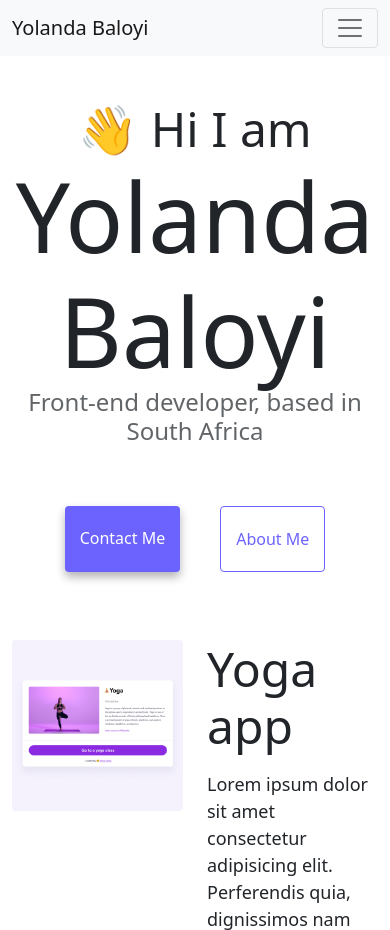
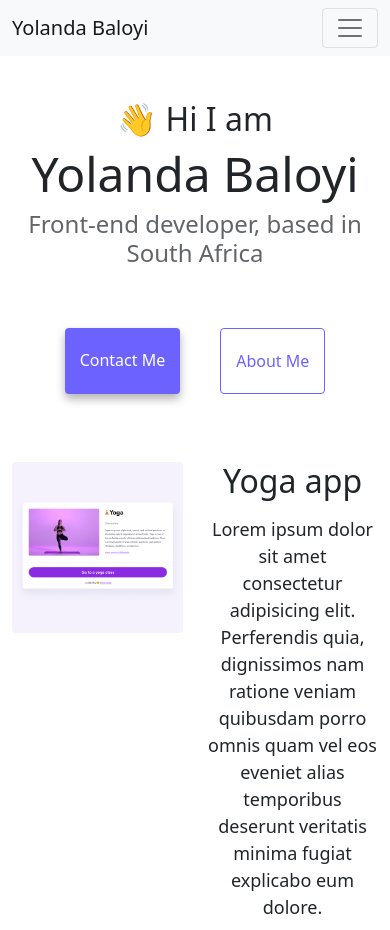
Before and after one commit to YolandaBaloyi/Reat-week3, a plain HTML site: page index.html in a window 390 px wide. Shown: the top 930 px of the page. Drawn offline with nearby package versions, Linux system fonts and the light colour scheme.

Commit message:
Update style.css

```diff
--- a/style.css
+++ b/style.css
@@ -87,5 +87,25 @@ p {
   text-decoration: underline;
 }
 
-@media (max-width: 600px) {
+
+@media (max-width: 576px) {
+  h1 {
+    font-size: 48px;
+    line-height: 1.5;
+  }
+
+  h2 {
+    font-size: 32px;
+    text-align: center;
+  }
+
+  p {
+    text-align: center;
+  }
+
+  .project-link {
+    display: block;
+    text-align: center;
+    margin: 0 20px;
+  }
 }
```
